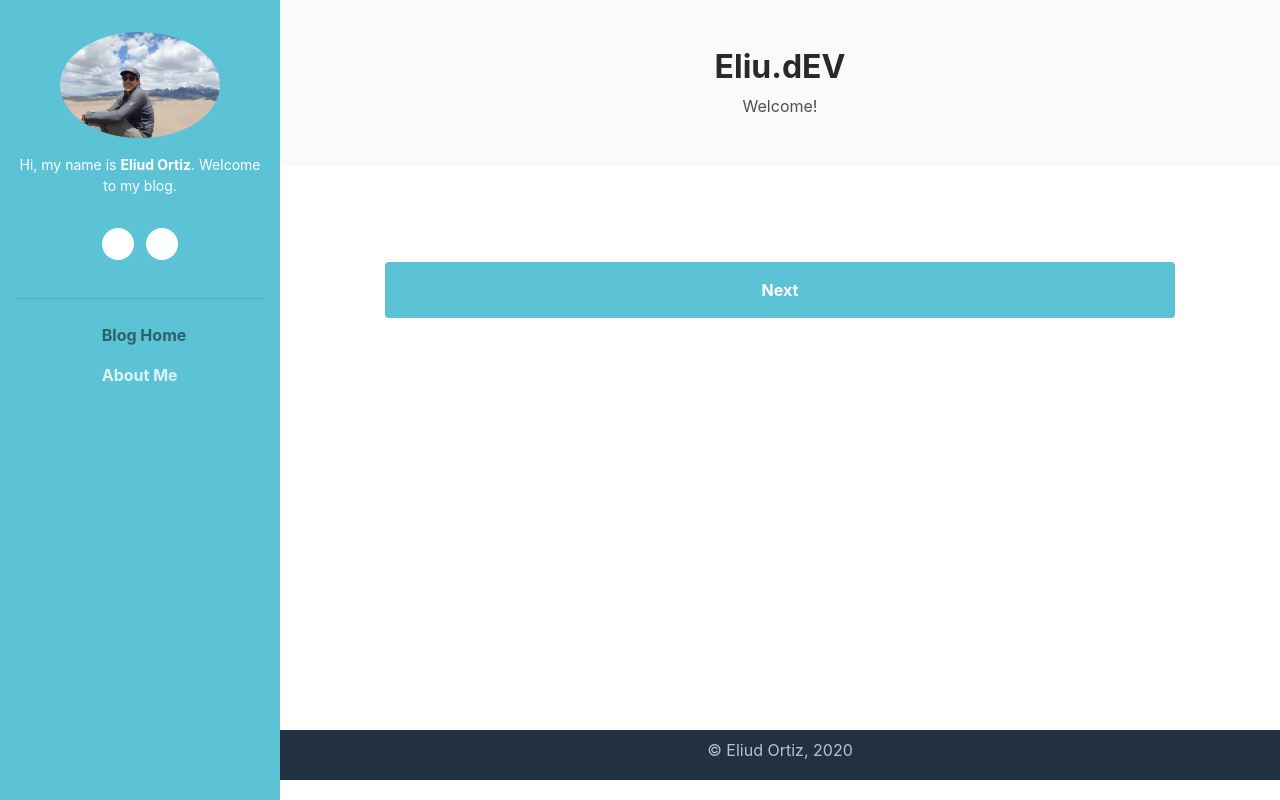
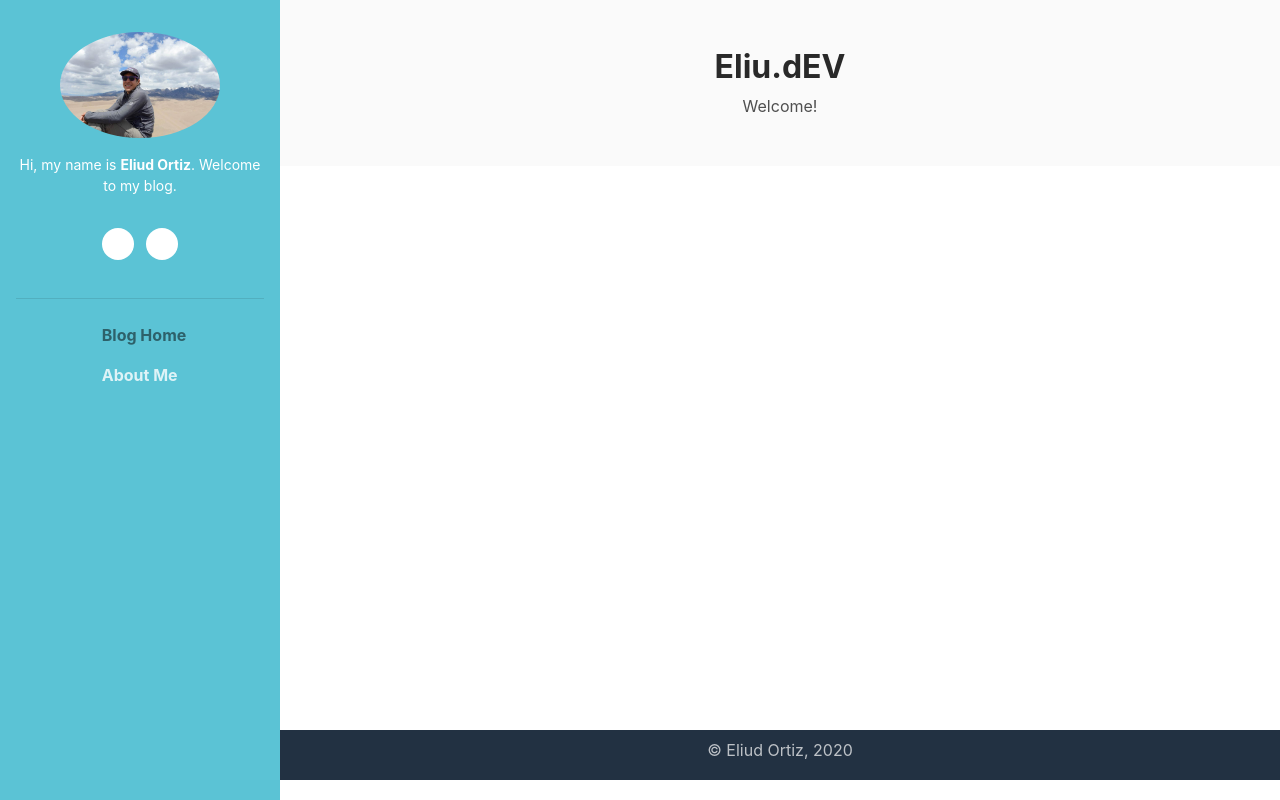
Before and after one commit to ejortiz/eliu-dev, a Django app: page / in a window 1280 px wide. Run offline with Django 3.2, Linux system fonts and the light colour scheme; data that the repository does not hold is empty; some libraries are stand-ins or nearby versions.

```diff
--- a/templates/index.html
+++ b/templates/index.html
@@ -22,10 +22,7 @@
             </div><!--//media-->
         </div><!--//item-->
         {% endfor %}
-        <nav class="blog-nav nav nav-justified my-5">
-          <a class="nav-link-prev nav-item nav-link d-none rounded-left" href="#">Previous<i class="arrow-prev fas fa-long-arrow-alt-left"></i></a>
-          <a class="nav-link-next nav-item nav-link rounded" href="index.html">Next<i class="arrow-next fas fa-long-arrow-alt-right"></i></a>
-        </nav>
+
 
     </div>
 </section>
```
